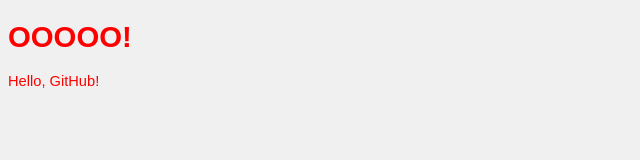
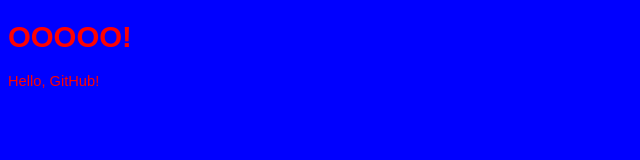
Before and after one commit to trinitatis/my_first, a plain HTML site: page index.html in a window 1280 px wide. Shown: the whole page, without its empty margins (0-640 px from the left). Drawn offline with Linux system fonts and the light colour scheme.

Commit message:
Change background - BLUE

```diff
--- a/style.css
+++ b/style.css
@@ -1,6 +1,6 @@
 body {
   font-family: Arial, Verdana,  sans-serif; /* Fonts */
   font-size: 11pt; /* Main font size */
-  background-color: #f0f0f0; /* BG */
+  background-color: blue; /* BG */
   color: red; /* Text color */
 }
```
